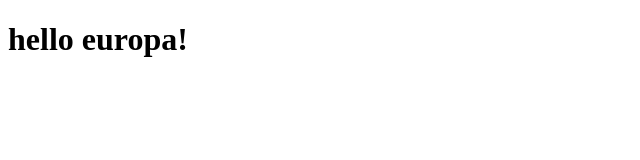
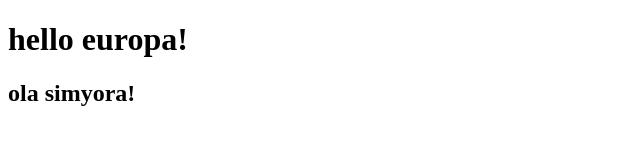
Before and after one commit to Hasanovumar/gitproject, a plain HTML site: page index.html in a window 1280 px wide. Shown: the whole page, without its empty margins (0-640 px from the left). Drawn offline with Linux system fonts and the light colour scheme.

Commit message:
index.html mod

```diff
--- a/index.html
+++ b/index.html
@@ -8,5 +8,6 @@
 </head>
 <body>
     <h1>hello europa!</h1>
+    <h2>ola simyora!</h2>
 </body>
 </html>
```
